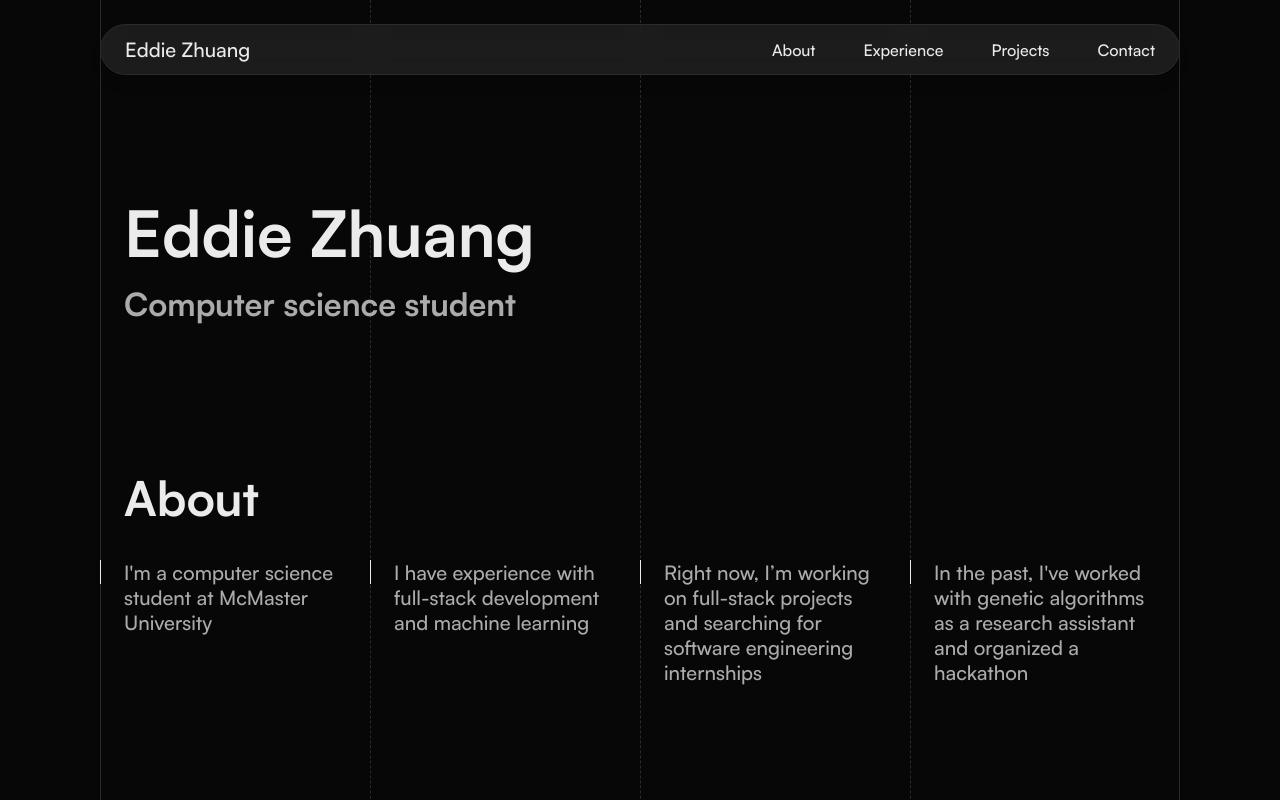
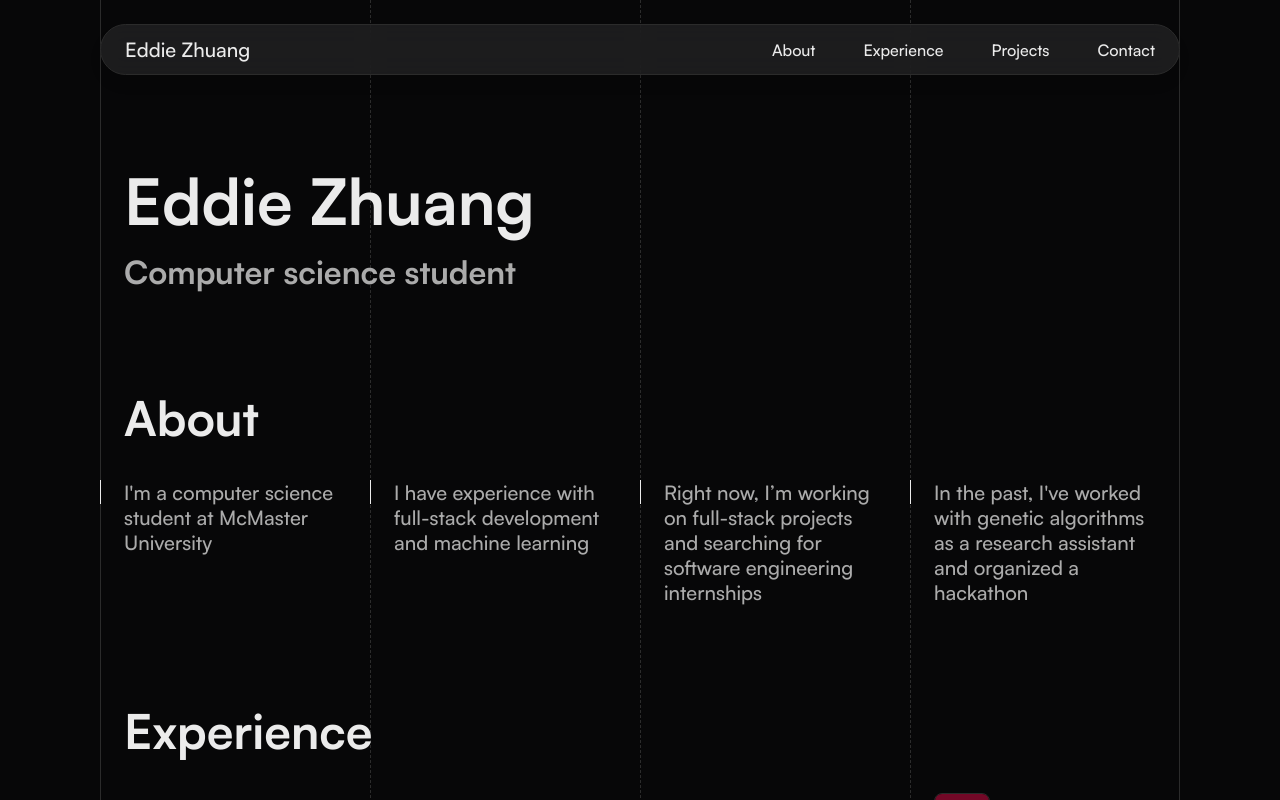
Before and after one commit to edzhuang/portfolio-website, a Next.js app: page / in a window 1280 px wide. Shown: the top 800 px of the page. Built offline with nearby package versions, Linux system fonts and the light colour scheme.

Commit message:
Refactor spacing in globals.css and page.tsx for improved layout consistency

```diff
--- a/app/globals.css
+++ b/app/globals.css
@@ -3,8 +3,8 @@
 @tailwind utilities;
 
 @font-face {
-  font-family: 'Satoshi';
-  src: url('/fonts/Satoshi-Variable.woff2') format('woff2');
+  font-family: "Satoshi";
+  src: url("/fonts/Satoshi-Variable.woff2") format("woff2");
   /* variable font covers weights 100–900: */
   font-weight: 100 900;
   font-style: normal;
@@ -13,7 +13,7 @@
 
 @layer base {
   :root {
-    --font-satoshi: 'Satoshi', ui-sans-serif, system-ui, sans-serif;
+    --font-satoshi: "Satoshi", ui-sans-serif, system-ui, sans-serif;
     --background: 0 0% 100%;
     --foreground: 0 0% 3.9%;
     --card: 0 0% 100%;
@@ -73,7 +73,7 @@
   }
 
   [id] {
-    scroll-margin-top: 8rem;
+    scroll-margin-top: 6rem;
   }
 }
 
--- a/app/page.tsx
+++ b/app/page.tsx
@@ -31,7 +31,7 @@ export default function Home() {
 
       {/* Content Container */}
       <div className="w-full px-4">
-        <div className="container flex flex-col gap-24 md:gap-36 pt-40 md:pt-48 pb-24 md:pb-36">
+        <div className="container flex flex-col gap-20 md:gap-24 pt-36 md:pt-40 pb-20 md:pb-24">
           {/* Hero Section */}
           <ScrollFade delay={1}>
             <section className="flex flex-col gap-3 text-center md:text-left">
```
